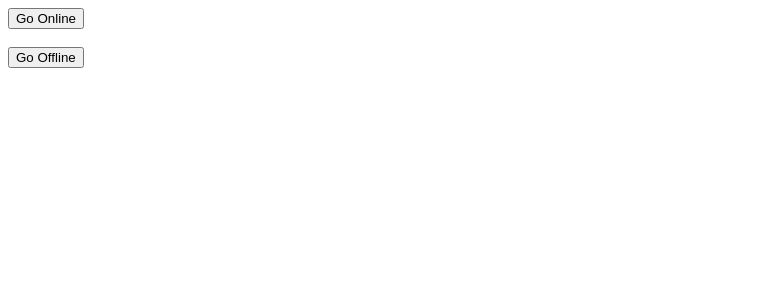
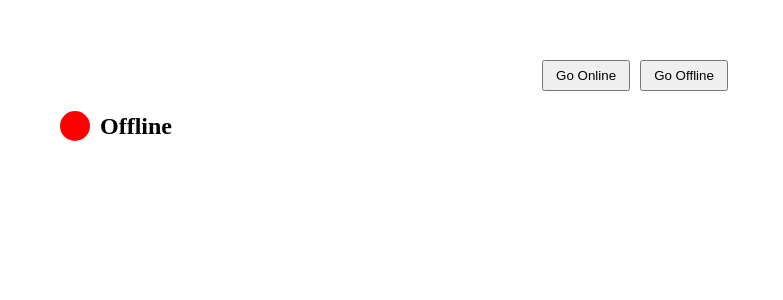
Before and after one commit to muskan-chouhan/react, a React (Vite) app in the folder 28-project-status-checker/: page / in a window 1280 px wide. Shown: the top 300 px of the page, without its empty margins (0-783 px from the left). Built offline with nearby package versions, Linux system fonts and the light colour scheme.

Commit message:
add 28 project to check status

```diff
--- a/28-project-status-checker/src/App.jsx
+++ b/28-project-status-checker/src/App.jsx
@@ -1,20 +1,28 @@
-import { useState } from 'react'
-
-
+import { useState } from "react";
+import "./App.css";
 
 function App() {
-  const [text, setText] = useState()
+  const [status, setStatus] = useState("Offline");
 
+  function goOnline() {
+    setStatus("Online");
+  }
+
+  function goOffline() {
+    setStatus("Offline");
+  }
 
   return (
-    <>
-    <button onClick={(event)=>setText(event.target.value)}>Go Online</button>
-    <br></br>
-    <br></br>
-     <button>Go Offline</button>
-     <h2>{text}</h2>
-    </>
-  )
+    <div className="container">
+      <button onClick={goOnline}>Go Online</button>
+      <button onClick={goOffline}>Go Offline</button>
+
+      <div className="status">
+        <div className={status === "Online" ? "online" : "offline"}></div>
+        <h2>{status}</h2>
+      </div>
+    </div>
+  );
 }
 
-export default App
+export default App;
--- a/28-project-status-checker/src/index.css
+++ b/28-project-status-checker/src/index.css
@@ -0,0 +1,34 @@
+.container {
+  padding: 20px;
+}
+
+button {
+  margin-right: 10px;
+  padding: 6px 12px;
+  cursor: pointer;
+}
+
+.status {
+  display: flex;
+  align-items: center;
+  gap: 10px;
+  margin-top: 20px;
+}
+
+.online {
+  width: 30px;
+  height: 30px;
+  border-radius: 50%;
+  background-color: green;
+}
+
+.offline {
+  width: 30px;
+  height: 30px;
+  border-radius: 50%;
+  background-color: red;
+}
+
+h2 {
+  margin: 0;
+}
```
